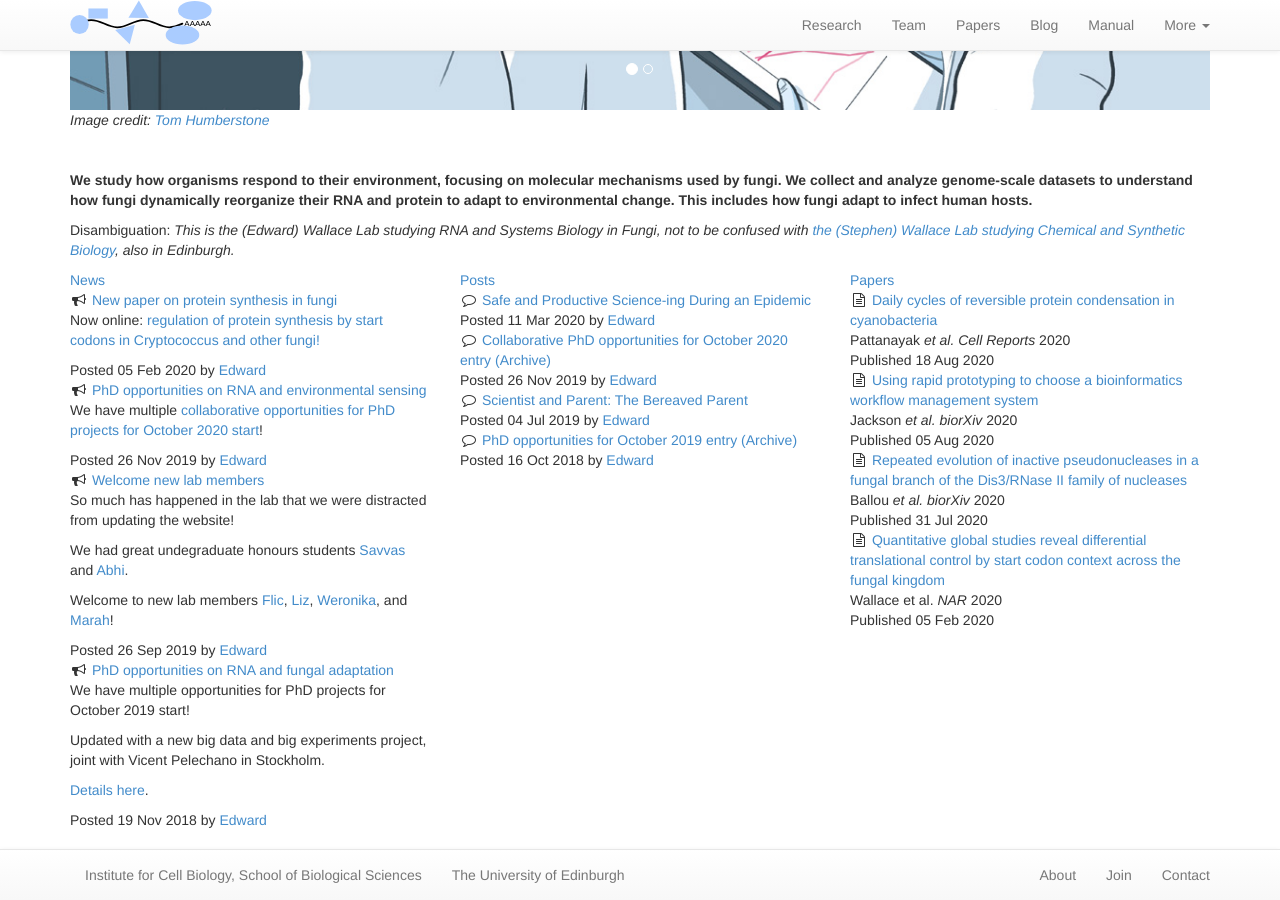
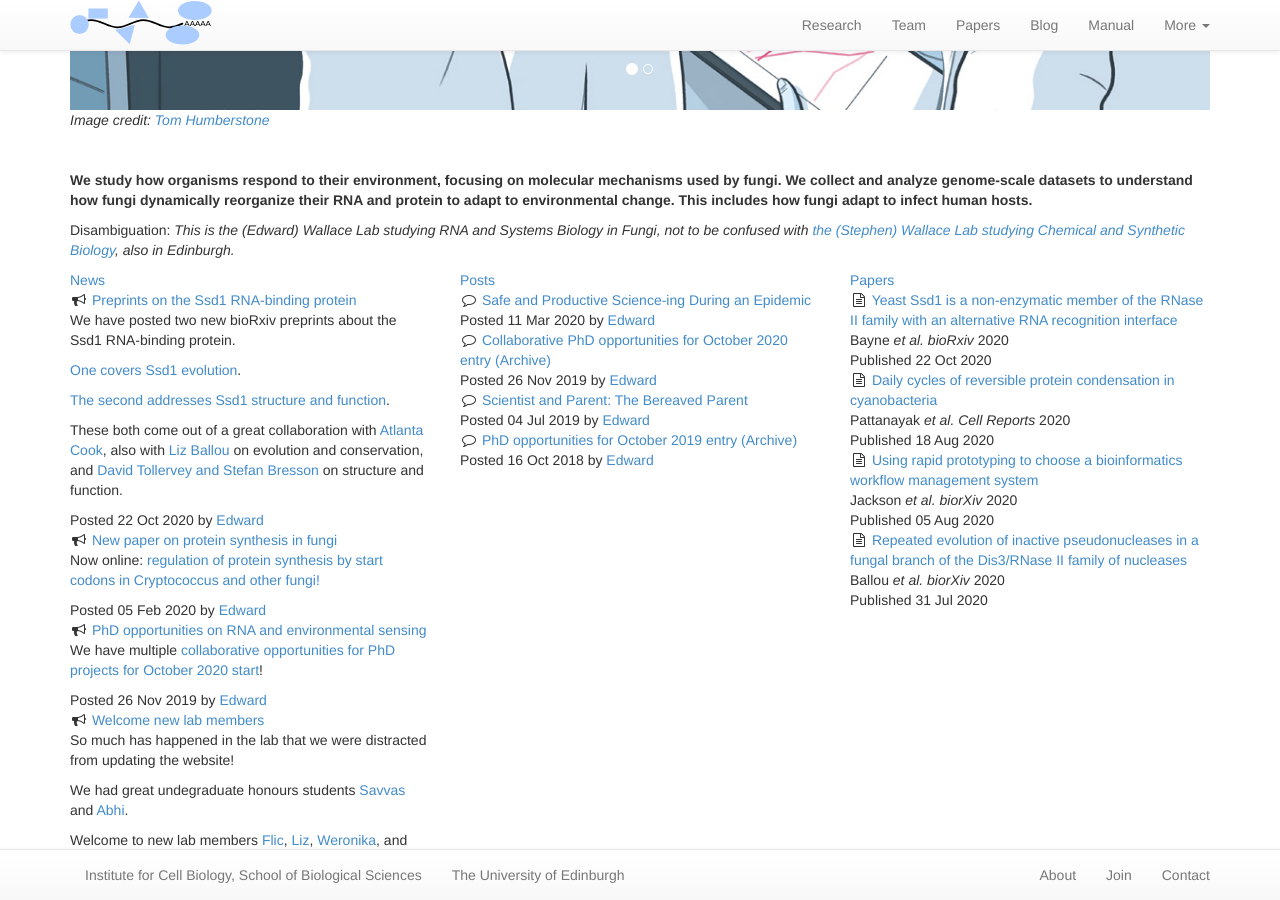
Before and after one commit to swinterbourne/ewallace.github.io, a Jekyll site: the page built from index.html, in a window 1280 px wide and 900 px high, scrolled down 551 px. Built offline with Jekyll 4.4.1, drawn with Linux system fonts in a browser that asks for light colours; nearby versions of some CDN libraries.

Commit message:
Ssd1 structure preprint (#46)
* Ssd1 structure-function paper and news

* update EW page (picture aspect ratio, Jack Cowan link)

```diff
--- /dev/null
+++ b/news/_posts/2020-10-22-ssd1-preprints.md
@@ -0,0 +1,17 @@
+---
+layout: news
+title: "Preprints on the Ssd1 RNA-binding protein"
+author: "Edward Wallace"
+author_handle: "ew"
+image: /assets/images/news/default-news.png
+category: news
+tags: [preprint,Ssd1]
+---
+
+We have posted two new bioRxiv preprints about the Ssd1 RNA-binding protein.
+
+[One covers Ssd1 evolution](https://www.biorxiv.org/content/10.1101/2020.07.30.229070v1).
+
+[The second addresses Ssd1 structure and function](https://www.biorxiv.org/content/10.1101/2020.07.30.229070v1).
+
+These both come out of a great collaboration with [Atlanta Cook](http://cook.bio.ed.ac.uk/), also with [Liz Ballou](https://balloulab.org/) on evolution and conservation, and [David Tollervey and Stefan Bresson](https://tollervey.bio.ed.ac.uk/) on structure and function.
--- /dev/null
+++ b/papers/_posts/2020-10-22-ssd1-alternative-rna-recognition.md
@@ -0,0 +1,44 @@
+---
+layout: paper
+title: "Yeast Ssd1 is a non-enzymatic member of the RNase II family with an alternative RNA recognition interface"
+year: "2020"
+shortref: "Bayne <i>et al.</i> <i>bioRxiv</i> 2020"
+nickname: ssd1-structure-function
+journal: "biorXiv"
+volume:
+issue:
+pages:
+authors: "Bayne RA, Jayachandran U, Kasprowicz A, Bresson S, Tollervey D, Wallace EWJ, Cook AG"
+image: /assets/images/papers/Ssd1_Bayne2020_structure_cartoon.png
+redirect_from:
+fulltext: https://www.biorxiv.org/content/10.1101/2020.10.22.350314v1.full
+pdflink: https://www.biorxiv.org/content/10.1101/2020.10.22.350314v1.full.pdf
+github: https://github.com/ewallace/Ssd1_CRACanalysis_2020
+pmid:
+pmcid:
+f1000:
+doi: "10.1101/2020.10.22.350314"
+dryad_doi:
+figshare_doi:
+zenodo_doi:
+altmetric_id:
+category: paper
+# Note: 'published' is a Jekyll keyword and does not refer to whether the paper is published, but rather to whether this Markdown should be part of the rendered site.
+published: true
+preprint: true
+embargo: false
+peerreview: false
+review: false
+tags: [ssd1, rna-binding protein]
+---
+{% include JB/setup %}
+
+# Abstract
+
+The conserved fungal RNA binding protein Ssd1, is important in stress responses, cell division and virulence. Ssd1 is closely related to Dis3L2 of the RNase II family of nucleases, but lacks catalytic activity and may act by suppressing translation of associated mRNAs. Previous studies identified motifs that are enriched in Ssd1-associated transcripts, yet the sequence requirements for Ssd1 binding are not well understood. Here we present the crystal structure of Ssd1 at 1.9 Å resolution. Active RNase II enzymes have a characteristic, internal RNA binding path, but in Ssd1 this is blocked by remnants of regulatory sequences. Instead, RNA binding activity has likely been relocated to the outer surface of the protein. Using in vivo crosslinking and cDNA analysis (CRAC), we identify Ssd1-RNA binding sites. These are strongly enriched in 5′UTRs of a subset of mRNAs encoding cell wall proteins. Based on these and previous analyses, we identified a conserved bipartite motif that binds Ssd1 with high affinity in vitro. These studies provide a new framework for understanding the function of a pleiotropic post-transcriptional regulator of gene expression and give insights into the evolution of regulatory elements in the RNase II family.
+
+## Data availability
+
+Raw data on [GEO:GSE159835](https://www.ncbi.nlm.nih.gov/geo/query/acc.cgi?acc=GSE159835).
+
+Processed data and analysis code on [github](https://github.com/ewallace/Ssd1_CRACanalysis_2020).
```
Also changed, not shown: team/_posts/2017-12-13-edward-wallace.md (+2 -2 lines), assets/images/papers/Ssd1_Bayne2020_structure_cartoon.png (added), assets/images/team/edward-wallace-cartoon-2018-narrow.jpg (added).
